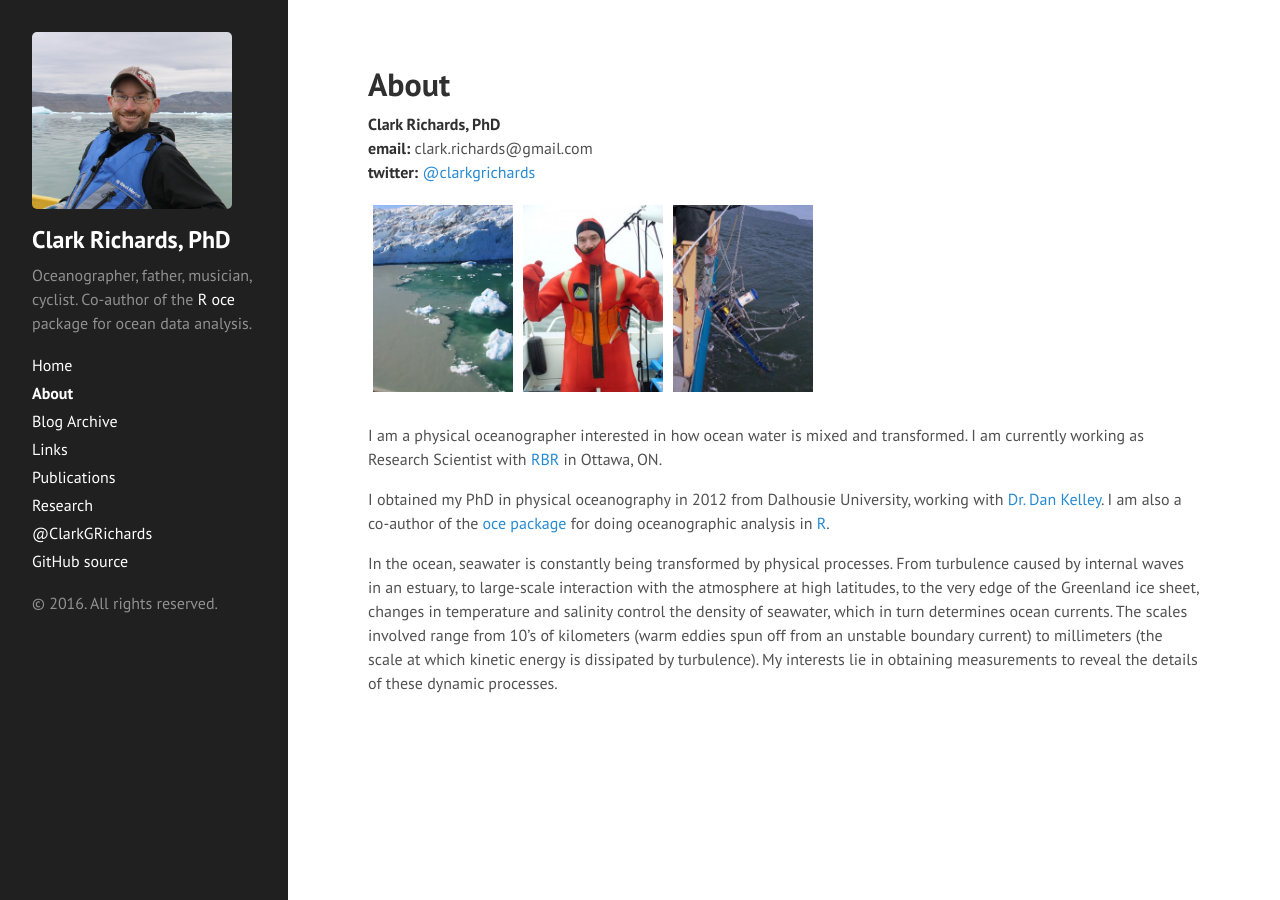
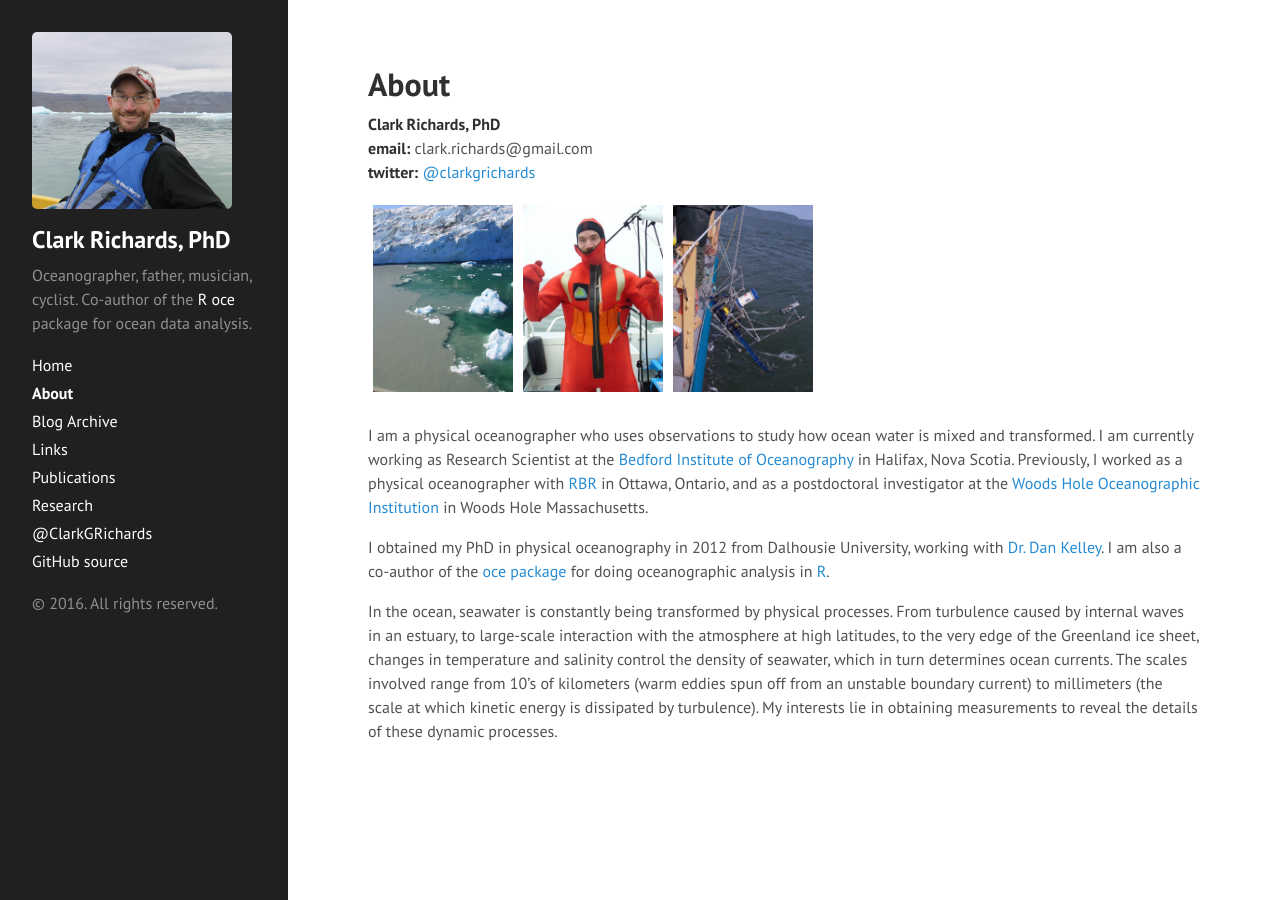
Before and after one commit to richardsc/richardsc.github.io, a Jekyll site: the page built from about.md, in a window 1280 px wide. Built offline with Jekyll 4.4.1, drawn with Linux system fonts in a browser that asks for light colours.

Commit message:
update for BIO position

```diff
--- a/about.md
+++ b/about.md
@@ -12,7 +12,7 @@ title: About
 <img style="float: left" alt="SLEIWEX mooring" src="{{ site.baseurl }}images/sleiwex_mooring.jpg" width="150">
 <p style="clear: both;">
 
-<p>I am a physical oceanographer interested in how ocean water is mixed and transformed. I am currently working as Research Scientist with <a href="http://www.rbr-global.com">RBR</a> in Ottawa, ON.</p>
+<p>I am a physical oceanographer who uses observations to study how ocean water is mixed and transformed. I am currently working as Research Scientist at the <a href="http://www.bio.gc.ca/index-en.php">Bedford Institute of Oceanography</a> in Halifax, Nova Scotia. Previously, I worked as a physical oceanographer with <a href="http://www.rbr-global.com">RBR</a> in Ottawa, Ontario, and as a postdoctoral investigator at the <a href="www.whoi.edu">Woods Hole Oceanographic Institution</a> in Woods Hole Massachusetts.</p>
 
 <p>I obtained my PhD in physical oceanography in 2012 from Dalhousie University, working with <a href="http://www.dal.ca/faculty/science/oceanography/people/faculty/daniel-e-kelley.html">Dr. Dan Kelley</a>. I am also a co-author of the <a href="http://dankelley.github.io/oce/">oce package</a> for doing oceanographic analysis in <a href="http://r-project.org">R</a>. </p>
 
--- a/index.html
+++ b/index.html
@@ -7,7 +7,7 @@ title: Home
 
 <h1>Welcome!</h1>
 
-<p>I am a physical oceanographer interested in how ocean water is mixed and transformed. I am currently working as Research Scientist with <a href="http://www.rbr-global.com">RBR</a> in Ottawa, ON.</p>
+<p>I am a physical oceanographer interested in how ocean water is mixed and transformed. I am currently working as Research Scientist at the <a href="http://www.bio.gc.ca/index-en.php">Bedford Institute of Oceanography</a> in Halifax, Nova Scotia.</p>
 
 <h1><i>Recent Posts:</i></h1>
 
```
